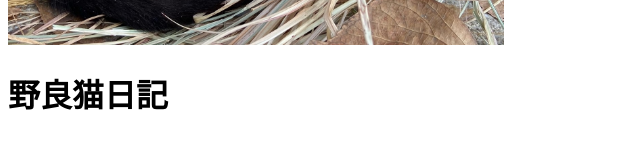
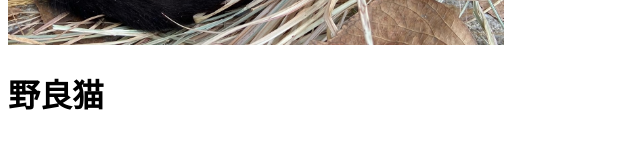
Before and after one commit to dodozmzm/neko, a plain HTML site: page index.html in a window 1280 px wide. Shown: the part 283-432 px from the top of the page, without its empty margins (0-640 px from the left). Drawn offline with Linux system fonts and the light colour scheme.

Commit message:
Add files via upload

```diff
--- a/index.html
+++ b/index.html
@@ -8,7 +8,7 @@
 <body>
   <header>
     <img src="image2.jpeg" alt="野良猫" witdth="320" height="320">
-    <h1>野良猫日記</h1>
+    <h1>野良猫</h1>
 
 
   </header>
```
